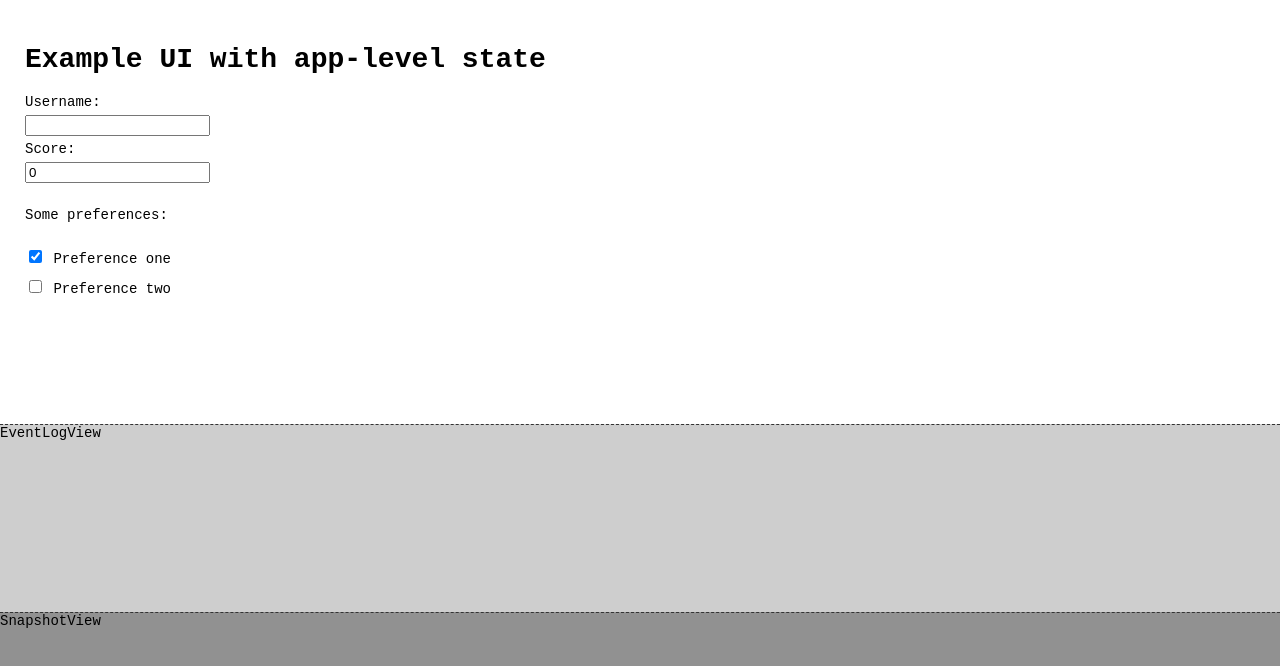
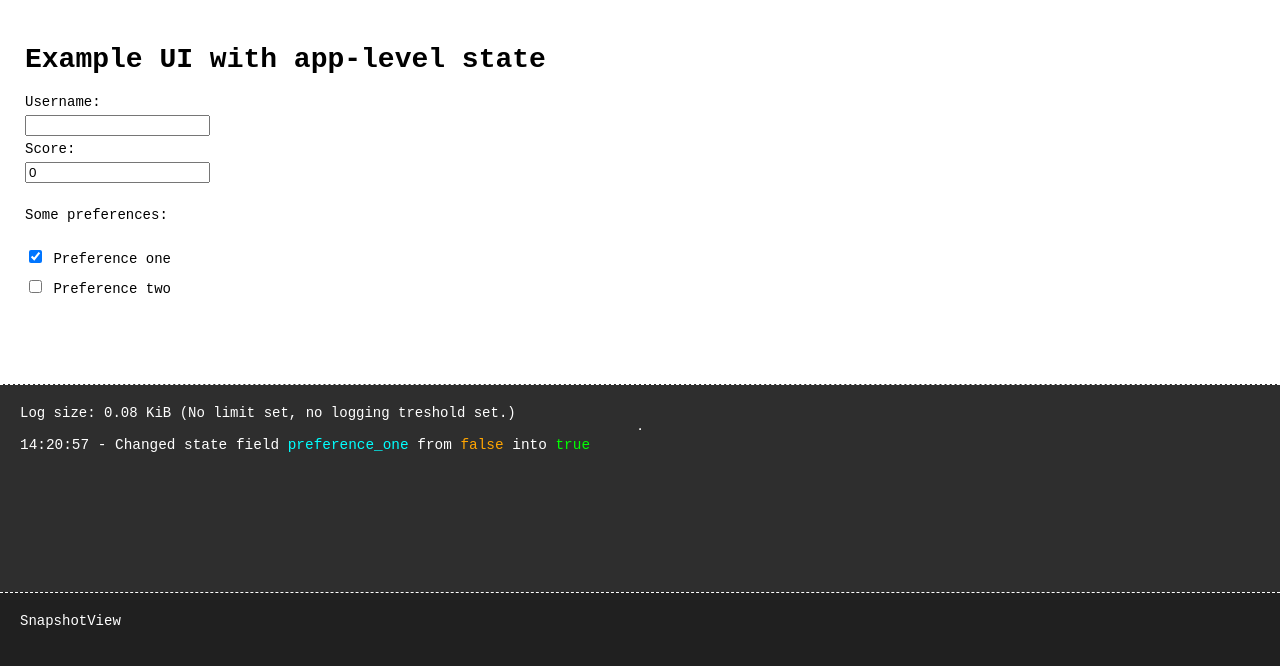
Before and after one commit to bbroens/state-change-management, a React (Vite) app: page / in a window 1280 px wide. Both pictures are taken after a click on the checkbox 35 px from the left and 256 px from the top of the page. Shown: the top 666 px of the page. Built offline with nearby package versions, Linux system fonts and the light colour scheme.

Commit message:
added realtime state change logging

```diff
--- a/src/components/eventlogview/EventLogView.jsx
+++ b/src/components/eventlogview/EventLogView.jsx
@@ -5,7 +5,29 @@ import { useLogStore } from "../../hooks/useStore";
 const EventLogView = () => {
   const logState = useLogStore((state) => state);
 
-  return <div className="eventLogView">EventLogView</div>;
+  if (logState.logs.length) {
+    const logSize = new Blob([JSON.stringify(logState.logs)]).size;
+
+    return (
+      <div className="eventLogView">
+        Log size: {Math.round((logSize * 100) / 1024) / 100} KiB (No limit set,
+        no logging treshold set.)
+        <hr />
+        {logState.logs.map((log, index) => (
+          <div className="logLine" key={index}>
+            {`${log.datetime} -
+            Changed state field `}
+            <span className="key">{log.state_key}</span>
+            {` from `}
+            <span className="prevVal">{log.prev_val.toString()}</span>
+            {` into `}
+            <span className="newVal">{log.new_val.toString()}</span>
+          </div>
+        ))}
+      </div>
+    );
+  }
+  return <>No logs yet</>;
 };
 
 export default EventLogView;
--- a/src/components/eventlogview/eventlogview.scss
+++ b/src/components/eventlogview/eventlogview.scss
@@ -1,6 +1,27 @@
 .eventLogView {
-  background-color: rgb(206, 206, 206);
-  border-top: 1px dashed #333;
+  background-color: rgb(46, 46, 46);
+  color: white;
+  border-top: 1px dashed white;
+  padding: 20px;
   display: flex;
   flex: 3;
+  flex-direction: column;
+  max-height: 50%;
+  overflow: scroll;
+
+  .logLine {
+    font-size: 0.9rem;
+
+    .key {
+      color: cyan;
+    }
+
+    .prevVal {
+      color: orange;
+    }
+
+    .newVal {
+      color: lime;
+    }
+  }
 }
--- a/src/components/exampleui/ExampleUI.jsx
+++ b/src/components/exampleui/ExampleUI.jsx
@@ -7,6 +7,8 @@ const WebApp = () => {
   // Separate stores for app state and its change logging
   const appState = useAppStore((state) => state);
   const logState = useDebounce(useLogStore((state) => state));
+
+  // TODO Create new snapshot once every 10 logs
 
   // Update state for appropriate field
   const changeHandler = (e) => {
@@ -22,11 +24,11 @@ const WebApp = () => {
         break;
       case "preference_one":
         appState.setPrefOne(checked);
-        logStateEvent(name, appState.preference_one, value);
+        logStateEvent(name, appState.preference_one, checked);
         break;
       case "preference_two":
         appState.setPrefTwo(checked);
-        logStateEvent(name, appState.preference_two, value);
+        logStateEvent(name, appState.preference_two, checked);
         break;
       default:
         console.log(`Error: Field not handled: ${name}`);
@@ -35,8 +37,12 @@ const WebApp = () => {
 
   // Log state change event to separate change log
   const logStateEvent = async (field, prevValue, newValue) => {
+    var time = new Date();
+    const currentTime =
+      time.getHours() + ":" + time.getMinutes() + ":" + time.getSeconds();
+
     await logState.addLog({
-      datetime: new Date(),
+      datetime: currentTime,
       state_key: field,
       prev_val: prevValue,
       new_val: newValue,
--- a/src/components/snapshotsview/snapshotsview.scss
+++ b/src/components/snapshotsview/snapshotsview.scss
@@ -1,6 +1,15 @@
 .snapshotView {
-  background-color: rgb(145, 145, 145);
-  border-top: 1px dashed #333;
+  background-color: rgb(32, 32, 32);
+  color: white;
+  border-top: 1px dashed white;
+  padding: 20px;
   display: flex;
   flex: 3;
+  flex-direction: column;
+  max-height: 50%;
+  overflow: scroll;
+
+  .logLine {
+    font-size: 0.9rem;
+  }
 }
```
